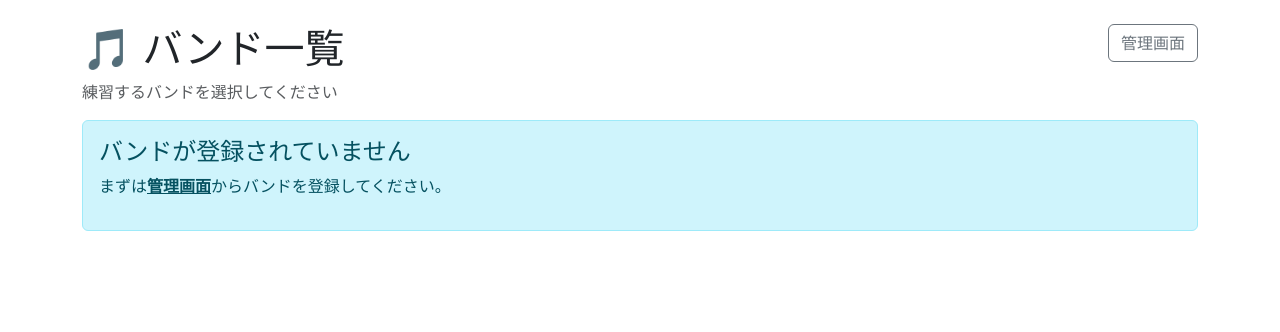
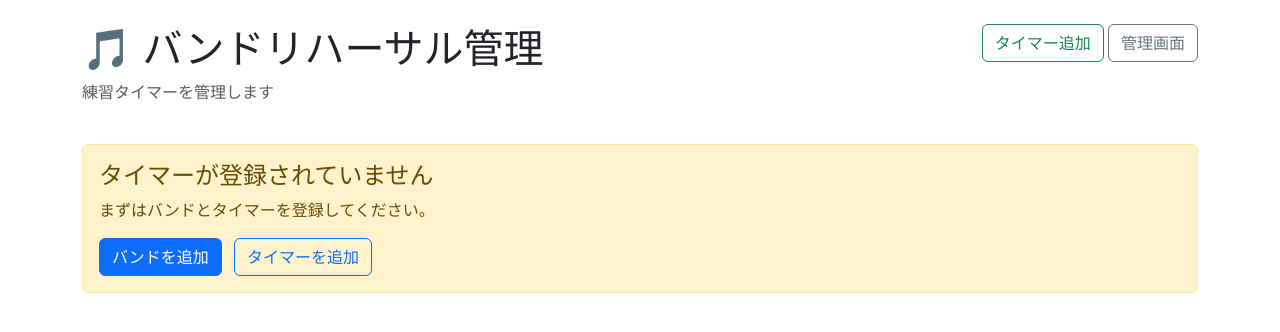
Before and after one commit to Mizuir0/kanri-timer, a Django app: page / in a window 1280 px wide. Shown: the part 56-388 px from the top of the page. Run offline with Django 4.2, Linux system fonts and the light colour scheme; data that the repository does not hold is empty; parts of the project's set-up code (start-up, migrations or seed data) failed here and were passed over.

Commit message:
タイマー画面がメイン画面になるように変更

```diff
--- a/apps/timer_core/urls.py
+++ b/apps/timer_core/urls.py
@@ -4,6 +4,5 @@ from . import views
 app_name = 'timer_core'
 
 urlpatterns = [
-    path('', views.band_list, name='band_list'),           # バンド一覧（トップページ）
-    path('band/<int:band_id>/', views.timer_list, name='timer_list'),  # タイマー一覧
+    path('', views.timer_main, name='timer_main'),
 ]
--- a/apps/timer_core/views.py
+++ b/apps/timer_core/views.py
@@ -1,19 +1,10 @@
 from django.shortcuts import render, get_object_or_404
 from .models import Band, Timer
 
-def band_list(request):
-    """バンド一覧画面"""
-    bands = Band.objects.all()
-    return render(request, 'timer_core/band_list.html', {
-        'bands': bands
-    })
+def timer_main(request):
+    """メインタイマー画面"""
+    timers = Timer.objects.filter(is_active=True).select_related('band').order_by('order')
 
-def timer_list(request, band_id):
-    """タイマー一覧画面"""
-    band = get_object_or_404(Band, id=band_id)
-    timers = Timer.objects.filter(band=band, is_active=True).order_by('order')
-
-    return render(request, 'timer_core/timer_list.html', {
-        'band': band,
+    return render(request, 'timer_core/timer_main.html', {
         'timers': timers
     })
--- a/templates/base.html
+++ b/templates/base.html
@@ -25,7 +25,7 @@
 <body>
     <nav class="navbar navbar-expand-lg navbar-dark bg-primary">
         <div class="container">
-            <a class="navbar-brand" href="{% url 'timer_core:band_list' %}">🎵 バンドリハーサル管理</a>
+            <a class="navbar-brand" href="{% url 'timer_core:timer_main' %}">🎵 バンドリハーサル管理</a>
         </div>
     </nav>
 
--- a/templates/timer_core/band_list.html
+++ /dev/null
@@ -1,49 +0,0 @@
-{% extends 'base.html' %}
-
-{% block title %}バンド一覧 - バンドリハーサル管理{% endblock %}
-
-{% block content %}
-<div class="row">
-    <div class="col-md-8">
-        <h1>🎵 バンド一覧</h1>
-        <p class="text-muted">練習するバンドを選択してください</p>
-    </div>
-    <div class="col-md-4 text-end">
-        <a href="/admin/" class="btn btn-outline-secondary">管理画面</a>
-    </div>
-</div>
-
-{% if bands %}
-    <div class="row">
-        {% for band in bands %}
-        <div class="col-md-6 col-lg-4 mb-4">
-            <div class="card timer-card h-100">
-                <div class="card-body">
-                    <h5 class="card-title">{{ band.name }}</h5>
-                    <p class="card-text text-muted">
-                        {% if band.description %}
-                            {{ band.description|truncatechars:50 }}
-                        {% else %}
-                            バンドの説明がありません
-                        {% endif %}
-                    </p>
-                    <p class="small text-muted">
-                        作成日: {{ band.created_at|date:"Y/m/d" }}
-                    </p>
-                </div>
-                <div class="card-footer">
-                    <a href="{% url 'timer_core:timer_list' band.id %}" class="btn btn-primary">
-                        タイマー開始 →
-                    </a>
-                </div>
-            </div>
-        </div>
-        {% endfor %}
-    </div>
-{% else %}
-    <div class="alert alert-info">
-        <h4>バンドが登録されていません</h4>
-        <p>まずは<a href="/admin/" class="alert-link">管理画面</a>からバンドを登録してください。</p>
-    </div>
-{% endif %}
-{% endblock %}
--- a/templates/timer_core/timer_list.html
+++ b/templates/timer_core/timer_main.html
@@ -1,20 +1,12 @@
 {% extends 'base.html' %}
 
-{% block title %}{{ band.name }} - タイマー一覧{% endblock %}
+{% block title %}バンドリハーサル管理 - タイマー{% endblock %}
 
 {% block content %}
 <div class="row mb-4">
     <div class="col-md-8">
-        <nav aria-label="breadcrumb">
-            <ol class="breadcrumb">
-                <li class="breadcrumb-item"><a href="{% url 'timer_core:band_list' %}">バンド一覧</a></li>
-                <li class="breadcrumb-item active">{{ band.name }}</li>
-            </ol>
-        </nav>
-        <h1>🎵 {{ band.name }}</h1>
-        {% if band.description %}
-        <p class="text-muted">{{ band.description }}</p>
-        {% endif %}
+        <h1>🎵 バンドリハーサル管理</h1>
+        <p class="text-muted">練習タイマーを管理します</p>
     </div>
     <div class="col-md-4 text-end">
         <a href="/admin/timer_core/timer/add/" class="btn btn-outline-success">タイマー追加</a>
@@ -62,7 +54,7 @@
                 <thead class="table-light">
                     <tr>
                         <th>順序</th>
-                        <th>タイマー名</th>
+                        <th>バンド名</th>
                         <th>時間</th>
                         <th>管理者</th>
                         <th>状態</th>
@@ -76,7 +68,7 @@
                             <span class="badge bg-secondary">{{ timer.order }}</span>
                         </td>
                         <td>
-                            <strong>{{ timer.name }}</strong>
+                            <strong>{{ timer.band.name }}</strong>
                         </td>
                         <td>
                             <span class="badge bg-primary">{{ timer.duration_minutes }}分</span>
@@ -120,8 +112,9 @@
 {% else %}
     <div class="alert alert-warning">
         <h4>タイマーが登録されていません</h4>
-        <p>{{ band.name }}のタイマーがまだ登録されていません。</p>
-        <a href="/admin/timer_core/timer/add/" class="btn btn-primary">タイマーを追加する</a>
+        <p>まずはバンドとタイマーを登録してください。</p>
+        <a href="/admin/timer_core/band/add/" class="btn btn-primary me-2">バンドを追加</a>
+        <a href="/admin/timer_core/timer/add/" class="btn btn-outline-primary">タイマーを追加</a>
     </div>
 {% endif %}
 {% endblock %}
```
